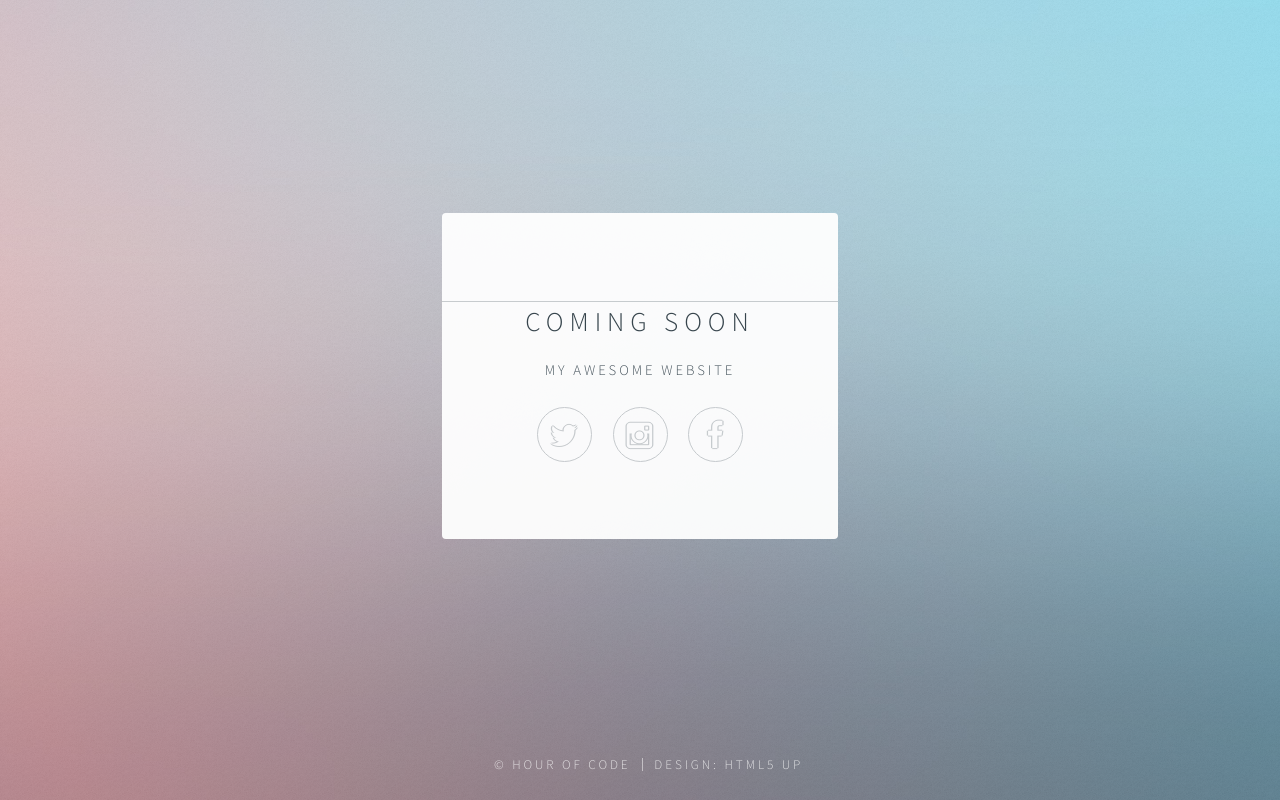
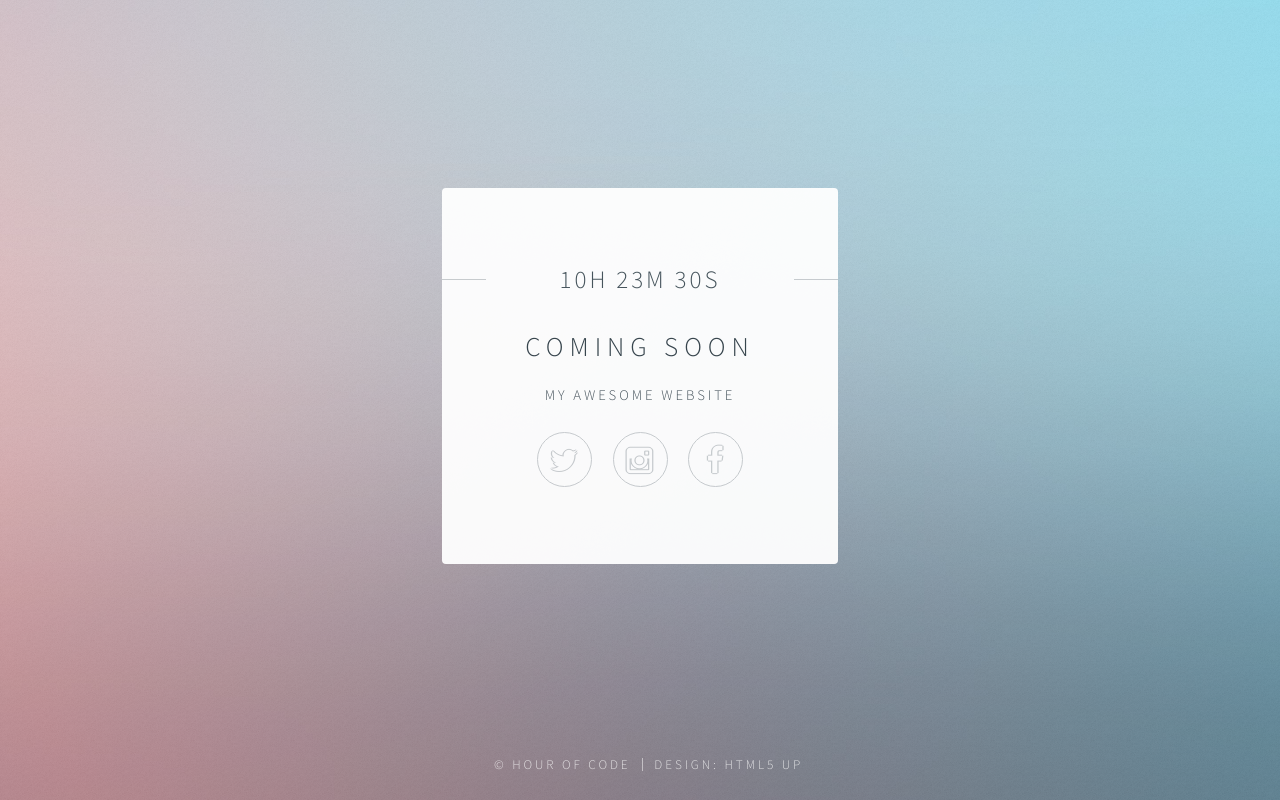
Before and after one commit to dotlouis/hourofcode, a plain HTML site: page index.html in a window 1280 px wide. Drawn offline with Linux system fonts and the light colour scheme.

Commit message:
Added counter

```diff
--- /dev/null
+++ b/assets/css/perso.css
@@ -0,0 +1,5 @@
+.counter{
+    background: #FFF;
+    font-size: 25px;
+    /*letter-spacing: 0.22em;*/
+}
--- a/index.html
+++ b/index.html
@@ -11,6 +11,7 @@
 		<meta name="viewport" content="width=device-width, initial-scale=1" />
 		<!--[if lte IE 8]><script src="assets/js/html5shiv.js"></script><![endif]-->
 		<link rel="stylesheet" href="assets/css/main.css" />
+		<link rel="stylesheet" href="assets/css/perso.css" />
 		<!--[if lte IE 9]><link rel="stylesheet" href="assets/css/ie9.css" /><![endif]-->
 		<!--[if lte IE 8]><link rel="stylesheet" href="assets/css/ie8.css" /><![endif]-->
 		<noscript><link rel="stylesheet" href="assets/css/noscript.css" /></noscript>
@@ -24,6 +25,9 @@
 					<section id="main">
 						<header>
 							<span class="avatar">
+								<div class="counter">
+									10h 23m 30s
+								</div>
 							</span>
 							<h1>Coming soon</h1>
 							<p>My awesome website</p>
```
